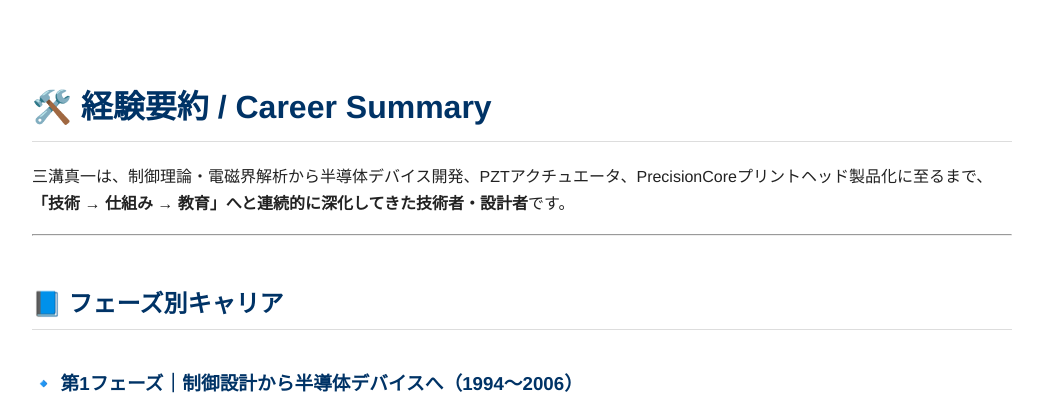
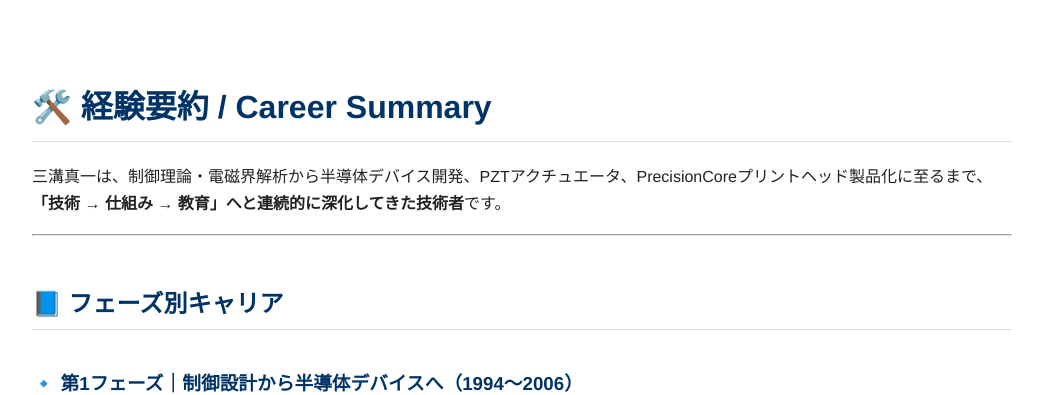
Before and after one commit to Samizo-AITL/Samizo-AITL.github.io, a Jekyll site: the page built from about/career-summary.md, in a window 1280 px wide. Shown: the top 395 px of the page, without its empty margins (118-1161 px from the left). Built offline with Jekyll 4.4.1, drawn with Linux system fonts in a browser that asks for light colours.

Commit message:
Update career-summary.md

```diff
--- a/about/career-summary.md
+++ b/about/career-summary.md
@@ -5,7 +5,7 @@ title: 経験要約 / Career Summary
 
 # 🛠️ 経験要約 / Career Summary
 
-三溝真一は、制御理論・電磁界解析から半導体デバイス開発、PZTアクチュエータ、PrecisionCoreプリントヘッド製品化に至るまで、**「技術 → 仕組み → 教育」へと連続的に深化してきた技術者・設計者**です。
+三溝真一は、制御理論・電磁界解析から半導体デバイス開発、PZTアクチュエータ、PrecisionCoreプリントヘッド製品化に至るまで、**「技術 → 仕組み → 教育」へと連続的に深化してきた技術者**です。
 
 ---
 
```
